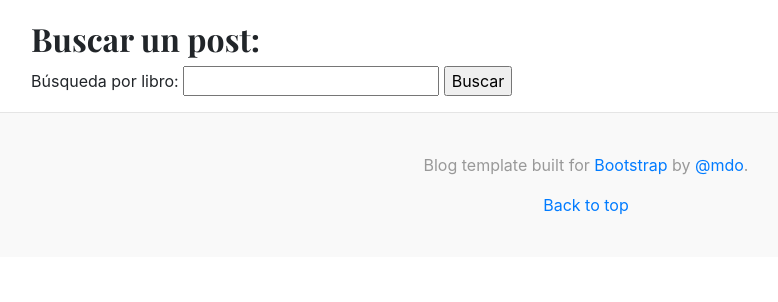
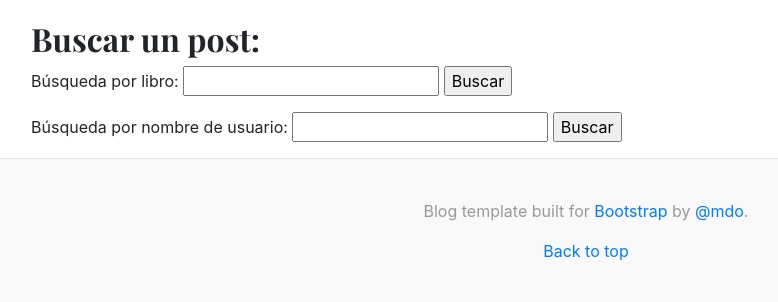
Before and after one commit to lvergini/ProyectoFinalAbayayPasquiniVergini, a Django app: page /busquedaPost/ in a window 1280 px wide. Shown: the part 149-451 px from the top of the page, without its empty margins (54-832 px from the left). Run offline with Django 4.2, Linux system fonts and the light colour scheme; some libraries are stand-ins or nearby versions.

Commit message:
Agrego Busqueda de reseñas por usuario (falla con letras, con num no)

```diff
--- a/ProyectoBlogReseñas/Blog/templates/Blog/busquedaPost.html
+++ b/ProyectoBlogReseñas/Blog/templates/Blog/busquedaPost.html
@@ -11,5 +11,6 @@
 <form action="{% url 'buscarPost' %}" method="GET"> {% csrf_token %}
 
     <p>Búsqueda por libro: <input type="text" name="libro", id="libro"> <input type="submit", value="Buscar"></p>
+    <p>Búsqueda por nombre de usuario: <input type="text" name="autor", id="autor"> <input type="submit", value="Buscar"></p>
 
 {% endblock %}
--- a/ProyectoBlogReseñas/Blog/views.py
+++ b/ProyectoBlogReseñas/Blog/views.py
@@ -7,7 +7,8 @@ from django.http import HttpResponseRedirect
 from django.urls import reverse
 from django.core.paginator import Paginator, EmptyPage, PageNotAnInteger
 from Libros.views import *
-
+from django.contrib.auth.models import User
+from accounts.models import Perfil
 #--------------Inicio y about------------------------------------------------------------
 
 def inicio(request):
@@ -116,6 +117,7 @@ def busquedaPost(request):
 
 
 def buscarPost(request): #para completar
+
       if request.GET["libro"]:
         libro=request.GET["libro"]
         posts_de_libro=Post.objects.filter(libro__titulo__icontains=libro)
@@ -127,7 +129,16 @@ def buscarPost(request): #para completar
         else:
             return render(request, "Blog/resultadosBusquedaPost.html", {"mensaje_busqueda": f'No hay reseñas del libro "{libro}"'})
 
-
+      elif request.GET["autor"]:
+        autor=request.GET["autor"]
+        posts_de_usuario=Post.objects.filter(autor=autor)
+        autores=Perfil.objects.filter(user=autor)
+        if len(autores)==0:
+            return render(request, "Blog/resultadosBusquedaPost.html", {"mensaje_busqueda": f'"{autor}" no coincide con un usuario registrado'})
+        elif len(posts_de_usuario)!=0:
+            return render(request, "Blog/resultadosBusquedaPost.html", {"posts_de_usuario":posts_de_usuario})
+        else:
+            return render(request, "Blog/resultadosBusquedaPost.html", {"mensaje_busqueda": f'El usuario "{autor}" aún no ha realizado reseñas'})
 
 #--------------Categorías------------------------------------------------------------
 
```
